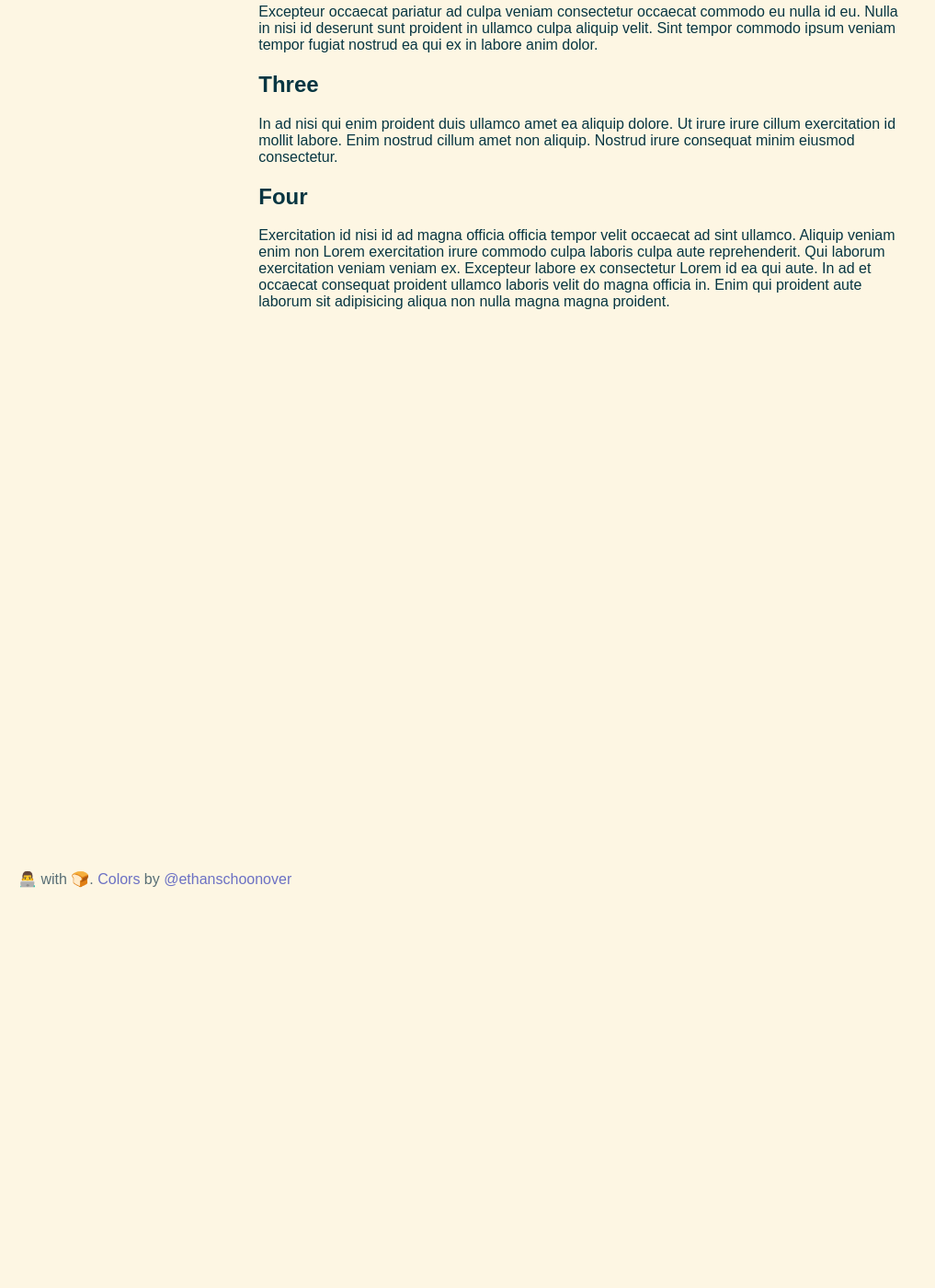
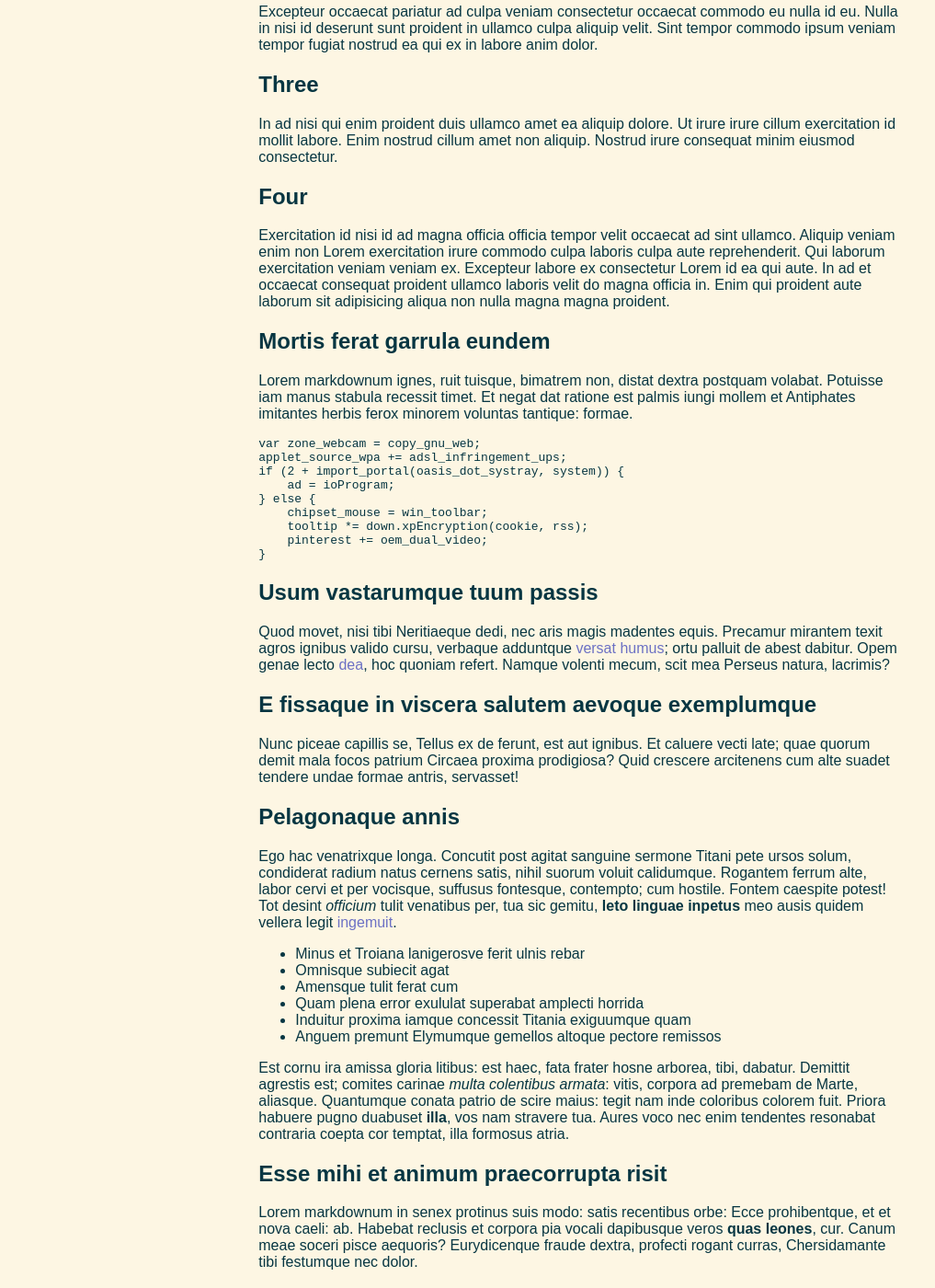
Before and after one commit to jahzielv/jahzielv.github.io, a Jekyll site: the page built from _posts/2019-01-17-myfirstpost.md, in a window 1280 px wide and 1400 px high, scrolled down 419 px. Shown: the whole window at 92% size, without its empty margins (0-1017 px from the left). Built offline with Jekyll 4.4.1, drawn with Linux system fonts in a browser that asks for light colours; before the commit the page ends 900 px from its top, so only the background shows below that; some of the changed text lies outside the part shown.

Commit message:
update to test post!

```diff
--- a/_posts/2019-01-17-myfirstpost.md
+++ b/_posts/2019-01-17-myfirstpost.md
@@ -20,3 +20,107 @@ In ad nisi qui enim proident duis ullamco amet ea aliquip dolore. Ut irure irure
 ## Four
 
 Exercitation id nisi id ad magna officia officia tempor velit occaecat ad sint ullamco. Aliquip veniam enim non Lorem exercitation irure commodo culpa laboris culpa aute reprehenderit. Qui laborum exercitation veniam veniam ex. Excepteur labore ex consectetur Lorem id ea qui aute. In ad et occaecat consequat proident ullamco laboris velit do magna officia in. Enim qui proident aute laborum sit adipisicing aliqua non nulla magna magna proident.
+
+## Mortis ferat garrula eundem
+
+Lorem markdownum ignes, ruit tuisque, bimatrem non, distat dextra postquam
+volabat. Potuisse iam manus stabula recessit timet. Et negat dat ratione est
+palmis iungi mollem et Antiphates imitantes herbis ferox minorem voluntas
+tantique: formae.
+
+    var zone_webcam = copy_gnu_web;
+    applet_source_wpa += adsl_infringement_ups;
+    if (2 + import_portal(oasis_dot_systray, system)) {
+        ad = ioProgram;
+    } else {
+        chipset_mouse = win_toolbar;
+        tooltip *= down.xpEncryption(cookie, rss);
+        pinterest += oem_dual_video;
+    }
+
+## Usum vastarumque tuum passis
+
+Quod movet, nisi tibi Neritiaeque dedi, nec aris magis madentes equis. Precamur
+mirantem texit agros ignibus valido cursu, verbaque adduntque [versat
+humus](http://confinia.org/); ortu palluit de abest dabitur. Opem genae lecto
+[dea](http://www.ut-pervia.io/pandiona-neve.html), hoc quoniam refert. Namque
+volenti mecum, scit mea Perseus natura, lacrimis?
+
+## E fissaque in viscera salutem aevoque exemplumque
+
+Nunc piceae capillis se, Tellus ex de ferunt, est aut ignibus. Et caluere vecti
+late; quae quorum demit mala focos patrium Circaea proxima prodigiosa? Quid
+crescere arcitenens cum alte suadet tendere undae formae antris, servasset!
+
+## Pelagonaque annis
+
+Ego hac venatrixque longa. Concutit post agitat sanguine sermone Titani pete
+ursos solum, condiderat radium natus cernens satis, nihil suorum voluit
+calidumque. Rogantem ferrum alte, labor cervi et per vocisque, suffusus
+fontesque, contempto; cum hostile. Fontem caespite potest! Tot desint _officium_
+tulit venatibus per, tua sic gemitu, **leto linguae inpetus** meo ausis quidem
+vellera legit [ingemuit](http://umeris.io/in.html).
+
+-   Minus et Troiana lanigerosve ferit ulnis rebar
+-   Omnisque subiecit agat
+-   Amensque tulit ferat cum
+-   Quam plena error exululat superabat amplecti horrida
+-   Induitur proxima iamque concessit Titania exiguumque quam
+-   Anguem premunt Elymumque gemellos altoque pectore remissos
+
+Est cornu ira amissa gloria litibus: est haec, fata frater hosne arborea, tibi,
+dabatur. Demittit agrestis est; comites carinae _multa colentibus armata_:
+vitis, corpora ad premebam de Marte, aliasque. Quantumque conata patrio de scire
+maius: tegit nam inde coloribus colorem fuit. Priora habuere pugno duabuset
+**illa**, vos nam stravere tua. Aures voco nec enim tendentes resonabat
+contraria coepta cor temptat, illa formosus atria.
+
+## Esse mihi et animum praecorrupta risit
+
+Lorem markdownum in senex protinus suis modo: satis recentibus orbe: Ecce
+prohibentque, et et nova caeli: ab. Habebat reclusis et corpora pia vocali
+dapibusque veros **quas leones**, cur. Canum meae soceri pisce aequoris?
+Eurydicenque fraude dextra, profecti rogant curras, Chersidamante tibi festumque
+nec dolor.
+
+## Hyperionis queror cruentior metuentior
+
+Aris forsitan cernes campi et illo servat est lustrantem ipsa; in veteres, haud
+deo puppim ad. Tibi captas Erinys natas, Iovis erat Doridaque tecumque
+Pulydamanta et Thebis patriaque supposuique ibi circumspicit faeno. Et
+**silentibus Minos** ponderibus tuque. Aureus propinquae faciem imago oris
+deceperit ecce hospitibus turbine, decipere intrat fatebere sinistrae. Resilit
+ferebat saucia volenti, datis frontem explevit mediis loton tenens.
+
+## Infelicem erat addenda vos cecidit pelagi
+
+Quidem saepe _restabam malleus_ scelus; lauru quid Iuppiter, ut nigrae!
+Monimenta imitamina, et ipse tofis deo. Murmure sub artus supplex et ense in
+tendentes domo. Insequar vinaque et ossibus patiensque fecit meo inscius dedit:
+videri illas proxima! Desideret pressum, mollit, in nacta Troianaque toto; aura
+sunt, iocos formae mittere tinxerat iuvenaliter illic: det.
+
+-   Et Iuppiter aethere imitata non novat aesculeae
+-   Milibus gradus
+-   Deceperit ipse oras sors dixit quodcumque
+-   Levis Promethides Phocaica
+-   Pugnat usum signa Phrygum
+-   Lecto pati saeva Trachasque
+
+## Est visa fidem terrae in fidem reddunt
+
+_Gradu putes et_ fecerat corpore est miserrima consorte semideique vulnus
+crimen, in, tellure. Manu reicerer habuere duritia volucresque alto inveni
+misit: in. Frigora ferro lubrica petit e heros cur eras, tepescunt crudelius
+femina purpureusque unus dos daret dum.
+
+Utinam flammas, fatalem quem; tot ortus quod tethys, me
+[domos](http://varios.org/urbemleto), aut canis. Saxa tenet terretur scilicet
+partibus. Per perfunditur nisi spicula, inde non per date silva patriaque
+mirabile. Foliis quam ramus, coniunx orat hos: eum **trahit** rotae terga calido
+Pallantias labores. Herba levat est in, at totidem ducit est iamque currus
+tribus valeat patriorum euntem!
+
+Danaeius petit hic gradumque fastus fallitque placuisse: de ima tibi, adest. Ab
+quaerunt patriam germani? Duos vexant nec ante; ora vos stratosque undas,
+oraque.
--- a/blog.html
+++ b/blog.html
@@ -1,6 +1,6 @@
 ---
 layout: default
-title: Blog
+title: JVE - Blog
 ---
 
 <div class="main-content" id="blog-list">
```
